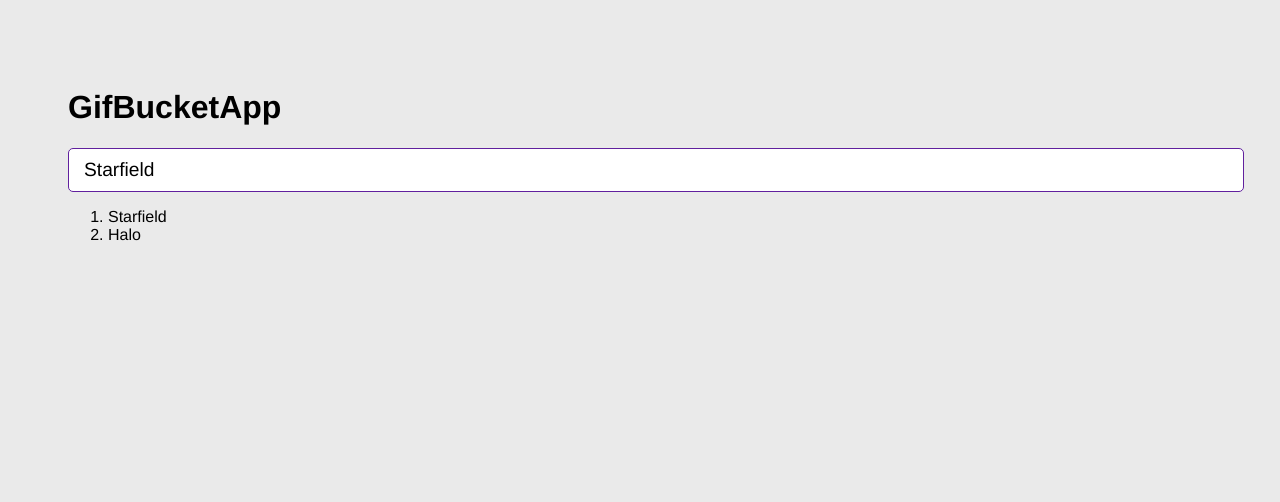
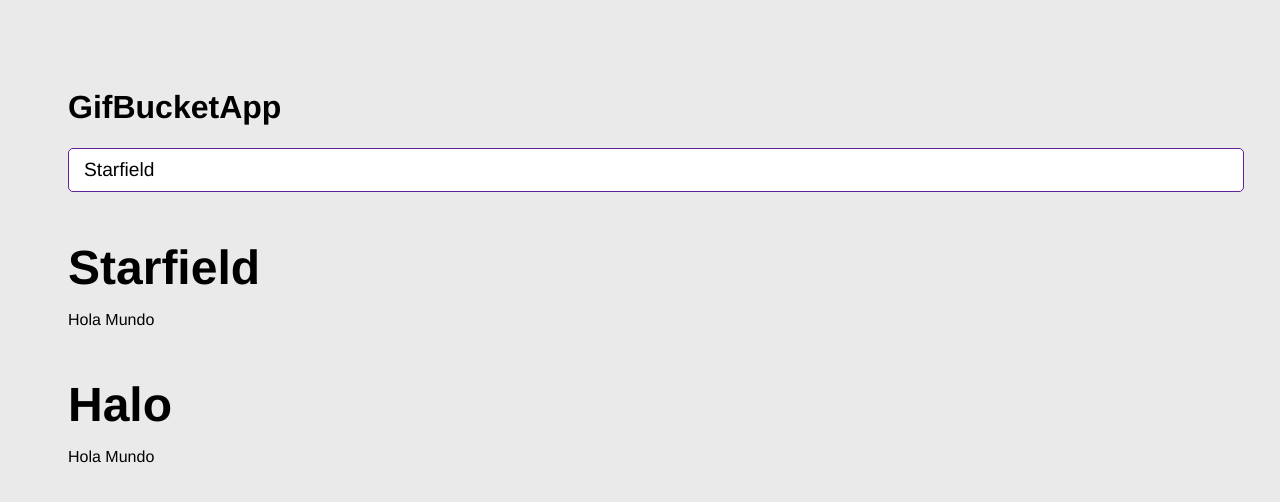
Before and after one commit to rocatoro18/gifbucket-app, a React (Vite) app: page / in a window 1280 px wide. Shown: the top 502 px of the page. Built offline with nearby package versions, Linux system fonts and the light colour scheme.

Commit message:
GifGrid component

```diff
--- a/src/GifBucketApp.jsx
+++ b/src/GifBucketApp.jsx
@@ -1,5 +1,6 @@
 import {useState} from 'react';
 import { AddCategory } from './components/AddCategory';
+import { GifGrid } from './components/GifGrid';
 
 export const GifBucketApp = ()=> {
 
@@ -30,12 +31,14 @@
         />
         {/* Listado de Gif */}
         {/*<button onClick={onAddCategory}>Agregar</button>*/}
-        <ol>
-            {categories.map(category => {
-                return <li key={category}>{category}</li>
-            })}
 
-        </ol>
+        {categories.map(category =>
+                (
+                <GifGrid key={category} category={category}/>
+            )
+        )}
+
+
             {/* Gif Item */}
         </>
     )
--- /dev/null
+++ b/src/components/GifGrid.jsx
@@ -0,0 +1,10 @@
+
+export const GifGrid = ({category}) => {
+
+    return (
+        <>
+        <h3>{category}</h3>
+        <p>Hola Mundo</p>
+        </>
+    )
+}
```
